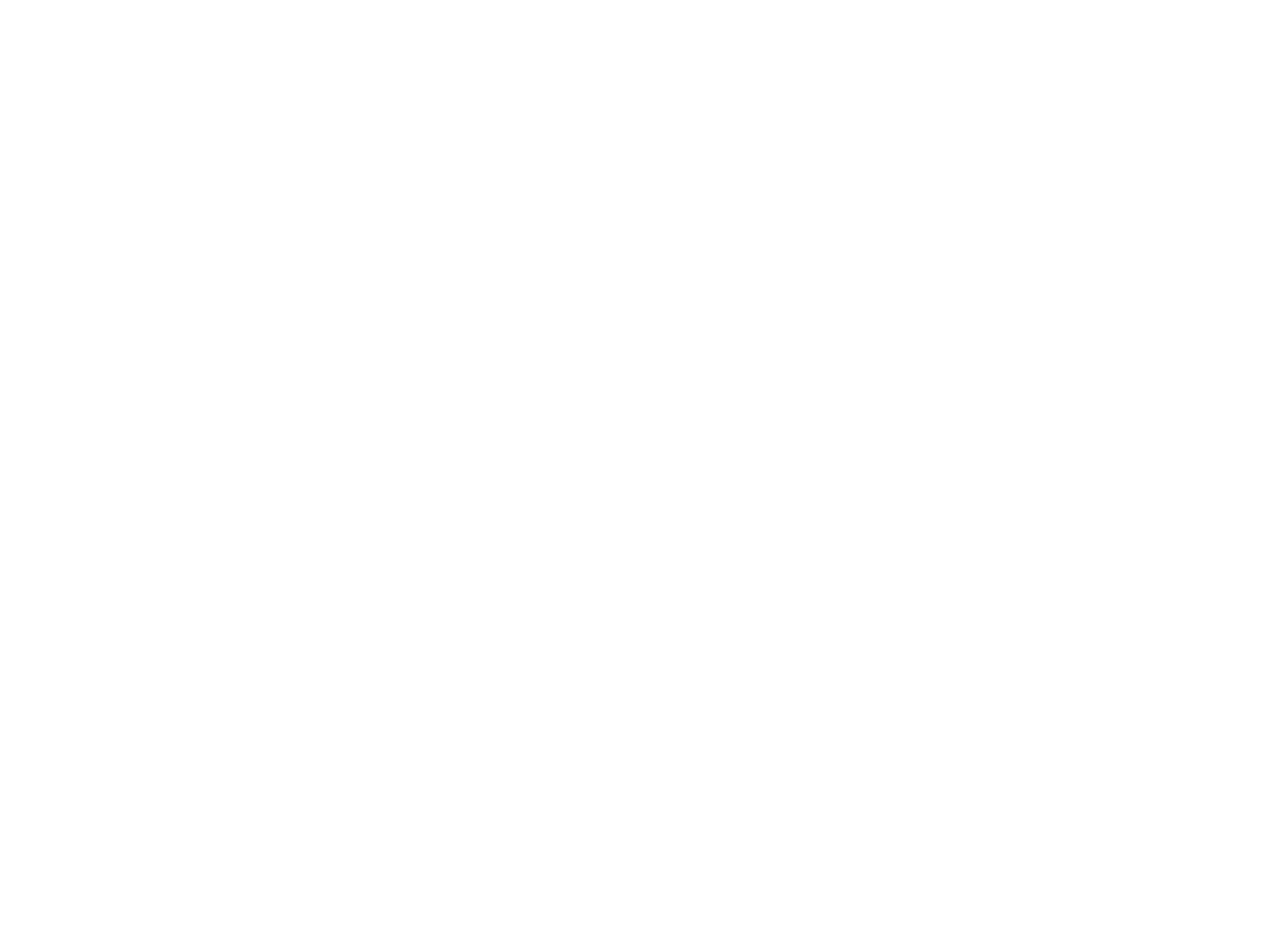
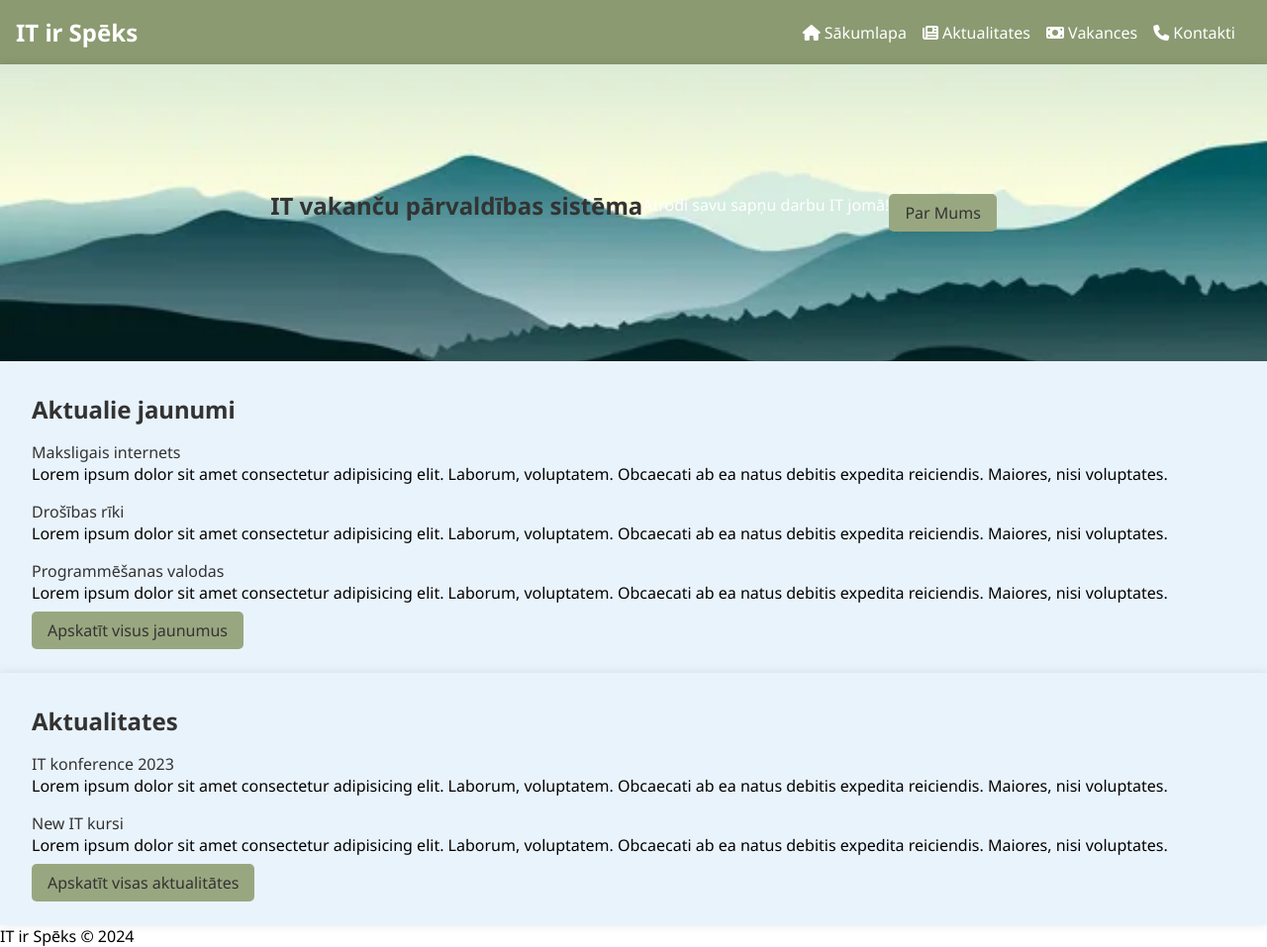
Before and after one commit to ralfsSenfelds/IT_ir_Speks_Projekts, a PHP site: page / in a window 1280 px wide. Before the commit the page is empty. Shown: the whole page at 99% size. Before the commit the page ends 800 px from the top, so only its background shows below. Run offline with PHP 8.4, Linux system fonts and the light colour scheme.

Commit message:
Add files via upload

```diff
--- a/ITIRSPEKS_SENFELDS_BUMERTS_3PT2/assets/footer.php
+++ b/ITIRSPEKS_SENFELDS_BUMERTS_3PT2/assets/footer.php
@@ -0,0 +1,5 @@
+<footer>
+            IT ir Spēks &copy; 2024
+    </footer>
+</body>
+</html>
--- a/ITIRSPEKS_SENFELDS_BUMERTS_3PT2/assets/header.php
+++ b/ITIRSPEKS_SENFELDS_BUMERTS_3PT2/assets/header.php
@@ -0,0 +1,22 @@
+<!DOCTYPE html>
+<html lang="lv">
+<head>
+    <meta charset="UTF-8">
+    <meta name="viewport" content="width=device-width, initial-scale=1.0">
+    <title>IT ir Spēks</title>
+    <link rel="stylesheet" href="assets/mainstyle.css">
+    <link rel="" href="" type="">
+    <link rel="stylesheet" href="https://cdnjs.cloudflare.com/ajax/libs/font-awesome/6.5.1/css/all.min.css">
+    <script defer src="assets/script.js"></script>
+</head>
+<body>
+    <header>
+        <a href="./" class="logo">IT ir Spēks</a>
+        <nav class="navbar">
+            <a href="./"><i class="fas fa-home"></i>  Sākumlapa</a>
+            <a href="aktualitates.php"><i class="fa-solid fa-newspaper"></i>  Aktualitates</a>
+            <a href="vakances.php"><i class="fa-solid fa-money-bill"></i>  Vakances</a>
+            <a href="kontakti.php"><i class="fa-solid fa-phone"></i>  Kontakti</a>
+        </nav>
+        <div id="menu-btn" class="fas fa-bars"></div>
+    </header>
--- /dev/null
+++ b/ITIRSPEKS_SENFELDS_BUMERTS_3PT2/assets/mainstyle.css
@@ -0,0 +1,143 @@
+@import url("https://fonts.googleapis.com/css2?family=Noto+Sans:ital,wght@0,100..900;1,100..900&display=swap");
+
+:root{
+    --maincolor: #8b9a71;
+    --radius: .7rem;
+    --maincolor-light: #99a780;
+    --bg: #e9f3fc;
+    --textcolor: #fff;
+    --textcolor2: #333;
+    --hovercolor: #ddd;
+    --border: .1rem solid rgba(0,0,0,10%);
+    --box-shadow:0 .5rem 1.5rem rgba(0,0,0,10%);
+}
+
+*{
+    font-family: "Noto Sans", sans-serif;
+    padding: 0;
+    margin: 0;
+    text-decoration: none;
+    box-sizing: border-box;
+    border: 0;
+    outline: none;
+    transition: all .3s ease-out;
+}
+
+header {
+    background-color: var(--maincolor);
+    padding: 1rem;
+    display: flex;
+    justify-content: space-between;
+    align-items: center;
+}
+
+.logo {
+    font-size: 1.5rem;
+    font-weight: bold;
+    color: var(--textcolor);
+}
+
+.navbar {
+    display: flex;
+    flex-wrap: wrap;
+    justify-content: space-between;
+    align-items: center;
+}
+
+.navbar a {
+    margin-right: 1rem;
+    color: var(--textcolor);
+    text-decoration: none;
+}
+
+.navbar a:hover {
+    color: var(--textcolor2);
+}
+
+section {
+    background-color: var(--bg);
+    padding: 2rem;
+    box-shadow: 0 0 10px rgba(0, 0, 0, 0.1);
+}
+
+h1, h2 {
+    color: var(--textcolor2);
+    font-weight: bold;
+    margin-bottom: 1rem;
+}
+
+ul {
+    list-style: none;
+    padding: 0;
+    margin: 0;
+}
+
+li {
+    margin-bottom: 1rem;
+  }
+
+a {
+    text-decoration: none;
+    color: var(--textcolor2);
+}
+
+a:hover {
+    color: var(--hovercolor);
+  }
+
+p {
+    margin-bottom: 1rem;
+}
+
+.btn {
+    background-color: var(--maincolor-light);
+    color: var(--textcolor2);
+    padding: 0.5rem 1rem;
+    border-radius: 5px;
+    text-decoration: none;
+    cursor: pointer;
+}
+
+.btn:hover {
+    background-color: var(--hovercolor);
+    color: var(--textcolor2);
+}
+
+#sakums {
+    background-image: url('/assets/images/mountains.jpg');
+    background-size: cover;
+    background-position: center;
+    height: 300px;
+    display: flex;
+    justify-content: center;
+    align-items: center;
+    color: #fff;
+}
+
+#sakums:hover {
+    background-position: 100% 100%;
+}
+
+.fa-bars {
+    font-size: 1.5rem;
+    cursor: pointer;
+}
+
+#menu-btn{
+    cursor: pointer;
+    font-size: 2.5rem;
+    padding: 1rem 1.3rem;
+    border-radius: var(--radius);
+    color: var(--textcolor);
+    background: var(--maincolor);
+    display: none;
+}
+#menu-btn:hover{
+    color: #fff;
+}
+
+@media(max-width:985px) {
+    #menu-btn{
+        display: block;
+    }
+}
--- a/ITIRSPEKS_SENFELDS_BUMERTS_3PT2/index.php
+++ b/ITIRSPEKS_SENFELDS_BUMERTS_3PT2/index.php
@@ -1,11 +1,46 @@
-<!DOCTYPE html>
-<html lang="lv">
-<head>
-    <meta charset="UTF-8">
-    <meta name="viewport" content="width=device-width, initial-scale=1.0">
-    <title>IT ir spēks</title>
-</head>
-<body>
-
-</body>
-</html>
+<?php
+    require ('assets/header.php');
+?>
+<main>
+    <section id="sakums">
+        <h1>IT vakanču pārvaldības sistēma</h1>
+        <p>Atrodi savu sapņu darbu IT jomā!</p>
+        <a href="#" class="btn">Par Mums</a>
+    </section>
+    <section id ="jaunumu-saraksts">
+        <h2>Aktualie jaunumi</h2>
+        <ul>
+            <li>
+                <a href="#">Maksligais internets</a>
+                <p>Lorem ipsum dolor sit amet consectetur adipisicing elit. Laborum, voluptatem. Obcaecati ab ea natus debitis expedita reiciendis. Maiores, nisi voluptates.</p>
+            </li>
+            <li>
+                <a href="#">Drošības rīki</a>
+                <p>Lorem ipsum dolor sit amet consectetur adipisicing elit. Laborum, voluptatem. Obcaecati ab ea natus debitis expedita reiciendis. Maiores, nisi voluptates.</p>
+            </li>
+            </li>
+            <li>
+            <a href="#">Programmēšanas valodas</a>
+                <p>Lorem ipsum dolor sit amet consectetur adipisicing elit. Laborum, voluptatem. Obcaecati ab ea natus debitis expedita reiciendis. Maiores, nisi voluptates.</p>
+            </li>
+        </ul>
+        <a href="#" class="btn">Apskatīt visus jaunumus</a>
+    </section>
+    <section id ="aktualitates">
+        <h2>Aktualitates</h2>
+        <ul>
+            <li>
+                <a href="#">IT konference 2023</a>
+                <p>Lorem ipsum dolor sit amet consectetur adipisicing elit. Laborum, voluptatem. Obcaecati ab ea natus debitis expedita reiciendis. Maiores, nisi voluptates.</p>
+            </li>
+            <li>
+                <a href="#">New IT kursi</a>
+                <p>Lorem ipsum dolor sit amet consectetur adipisicing elit. Laborum, voluptatem. Obcaecati ab ea natus debitis expedita reiciendis. Maiores, nisi voluptates.</p>
+            </li>
+        </ul>
+        <a href="#" class="btn">Apskatīt visas aktualitātes</a>
+    </section>
+</main>
+<?php
+    require ('assets/footer.php');
+?>
```
Also changed, not shown: ITIRSPEKS_SENFELDS_BUMERTS_3PT2/aktualitates.php (added, +9 -0 lines), ITIRSPEKS_SENFELDS_BUMERTS_3PT2/kontakti.php (added, +9 -0 lines), ITIRSPEKS_SENFELDS_BUMERTS_3PT2/vakances.php (added, +9 -0 lines), ITIRSPEKS_SENFELDS_BUMERTS_3PT2/assets/images/mountains.jpg (added).
